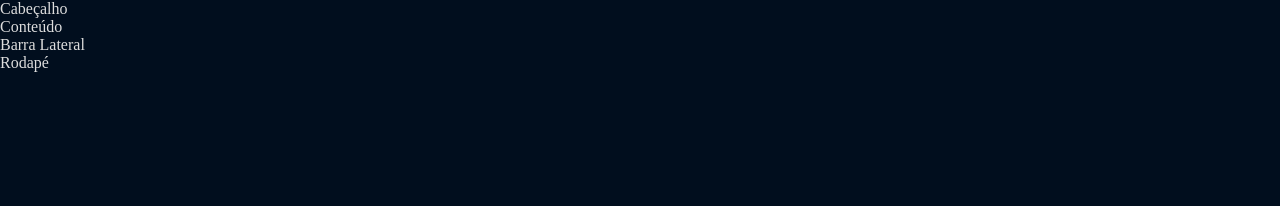
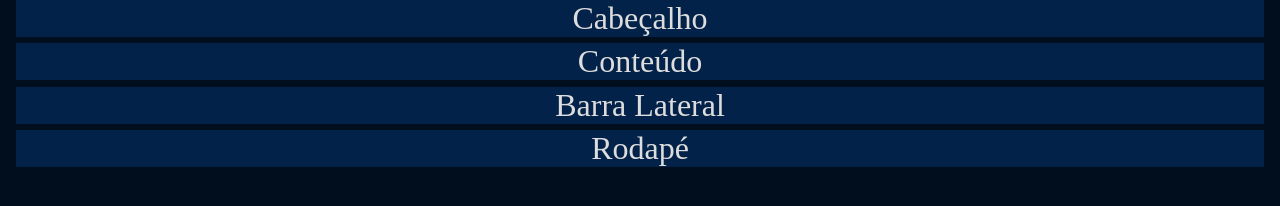
Before and after one commit to LeonardoMacedoCano/Easy-Website-Layout, a plain HTML site: page index.html in a window 1280 px wide. Drawn offline with Linux system fonts and the light colour scheme.

Commit message:
add css property to container id

```diff
--- a/styles.css
+++ b/styles.css
@@ -7,3 +7,19 @@ body {
 	background: #010e1e;
 	color: #ddd;
 }
+
+#container {
+	padding: 0 1rem;
+	-webkit-transition: 0.5s;
+	transition: 0.5s;
+	display: grid;
+	grid-template-columns: 1fr;
+	grid-template-areas: "header" "content" "sidebar" "footer";
+	gap: 0.4rem;
+	text-align: center;
+}
+
+#container > * {
+	background: #032249;
+	font-size: 2rem;
+}
```
